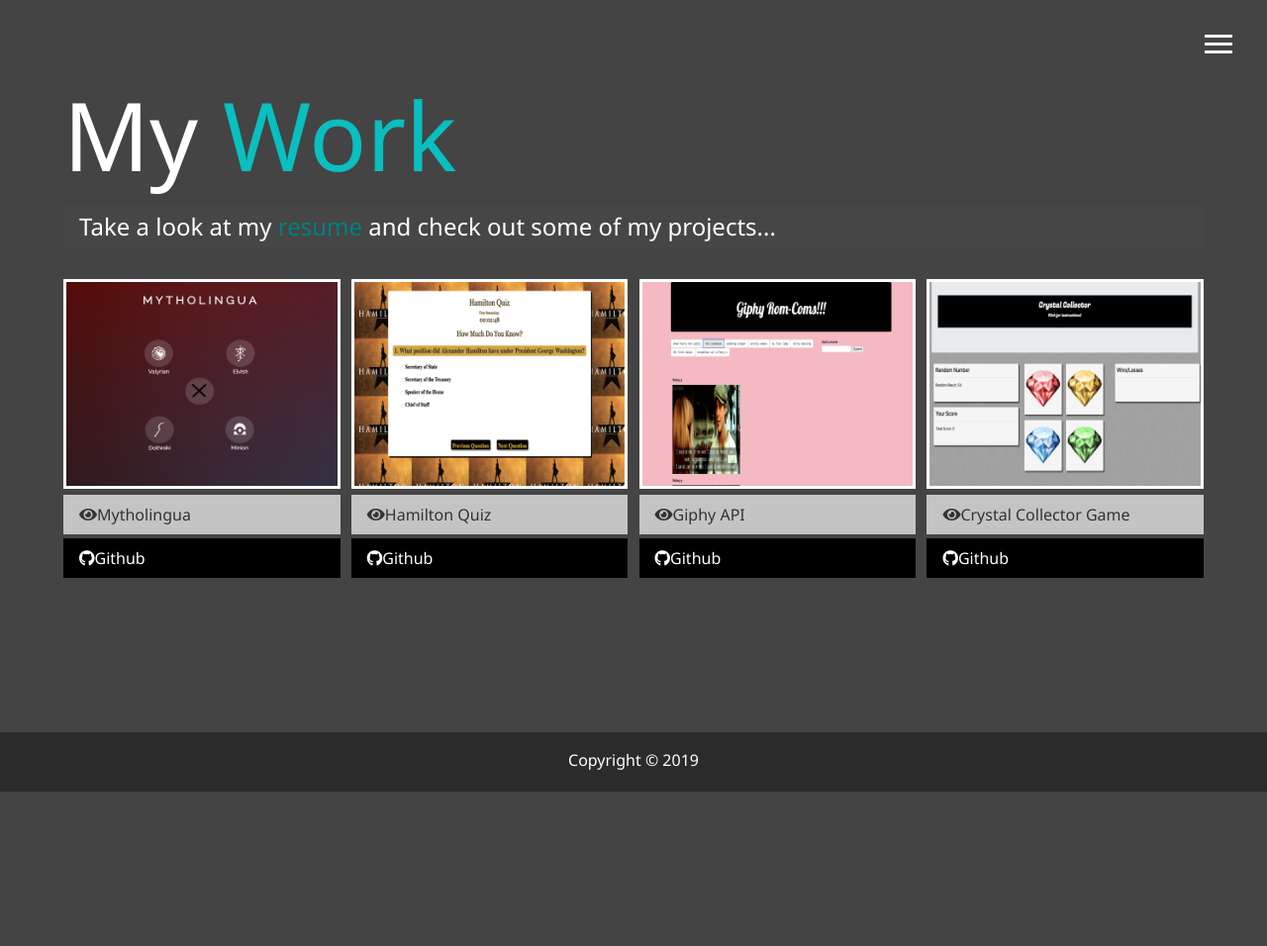
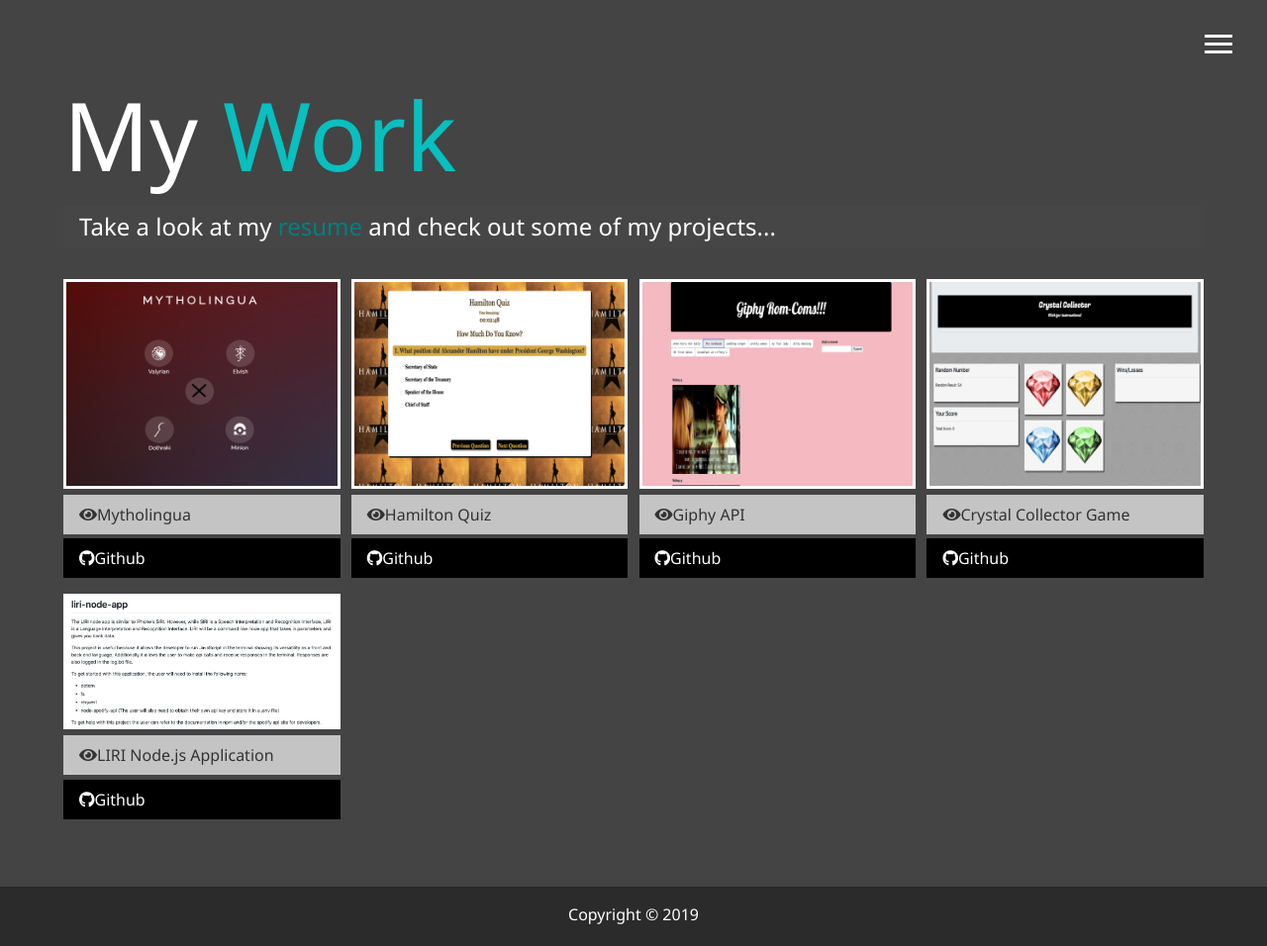
Before and after one commit to Sally-Cardinale/my_Portfolio, a website: page dist/work.html in a window 1280 px wide. Shown: the whole page at 99% size. Before the commit the page ends 800 px from the top, so only its background shows below. Drawn offline with Linux system fonts and the light colour scheme.

Commit message:
Update work page to show liri-node-app

```diff
--- a/dist/work.html
+++ b/dist/work.html
@@ -94,6 +94,17 @@
                     </a>
                 </a>
             </div>
+            <div class="item">
+                <a href="https://sally-cardinale.github.io/liri-node-app/">
+                    <img src="img/liri-node-app.png" alt="LIRI Node.js Application">
+                    <a href="https://sally-cardinale.github.io/liri-node-app/" class="btn-light">
+                        <i class="fas fa-eye"></i>LIRI Node.js Application
+                    </a>
+                    <a href="https://github.com/Sally-Cardinale/liri-node-app" class="btn-dark">
+                        <i class="fab fa-github"></i>Github
+                    </a>
+                </a>
+            </div>
 
         </div>
 
--- a/package.json
+++ b/package.json
@@ -3,12 +3,15 @@
   "version": "1.0.0",
   "description": "Responsive Portfolio",
   "main": "index.js",
+  "homepage": "https://Sally-Cardinale.github.io/my_Portfolio",
   "scripts": {
-    "sass": "node-sass -w scss/ -o dist/css -- recursive"
+    "sass": "node-sass -w scss/ -o dist/css -- recursive",
+    "deploy": "gh-pages -d dist"
   },
   "author": "Sally Cardinale",
   "license": "ISC",
   "dependencies": {
+    "gh-pages": "^2.0.1",
     "node-sass": "^4.11.0"
   }
 }
```
Also changed, not shown: dist/img/liri-node-app.png (added), 3 other files.
